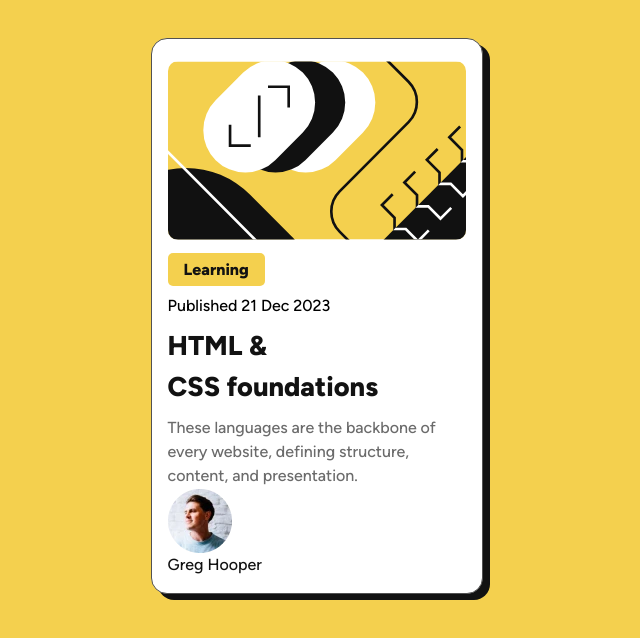
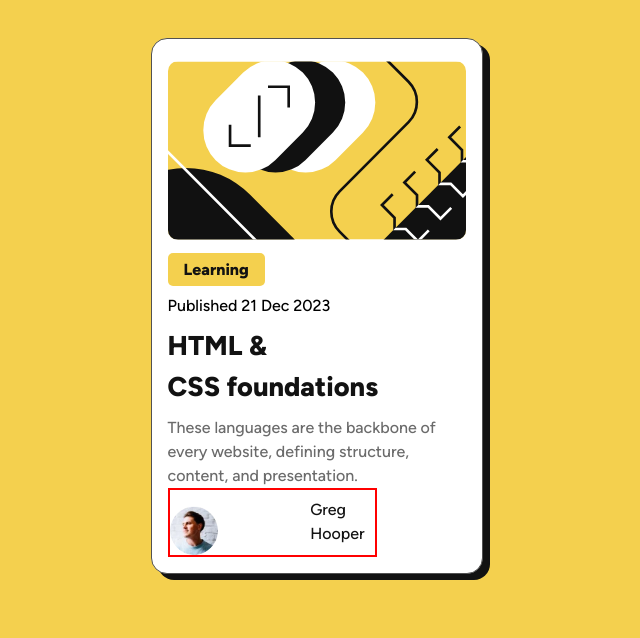
Before and after one commit to vikky2810/FrontendMentorChallenges, a plain HTML site: page 2_Blog_Preview_Card/index.html in a window 1280 px wide. Shown: the whole page, without its empty margins (323-963 px from the left). Drawn offline with Linux system fonts and the light colour scheme.

Commit message:
Add writer-info class for improved layout and styling of author section

```diff
--- a/2_Blog_Preview_Card/index.html
+++ b/2_Blog_Preview_Card/index.html
@@ -30,7 +30,7 @@
 
       <p>These languages are the backbone of every website, defining structure, content, and presentation.</p>
 
-      <div>
+      <div class="writer-info">
         <div class="profile">
           <img src="./assets/images/image-avatar.webp"/>
         </div>
--- a/2_Blog_Preview_Card/style.css
+++ b/2_Blog_Preview_Card/style.css
@@ -147,3 +147,28 @@ body{
   color: black;
   font-size: 1rem;
 }
+
+.writer-info{
+  display: flex;
+
+  align-items: center;
+  width: 70%;
+  border: 2px solid red;
+}
+.writer-info .profile img{
+  border-radius: 50%;
+  width: 3rem;
+}
+.writer-name {
+  display: flex;
+  justify-content: flex-start;
+  border: 2px solid blue;
+}
+.profile{
+    display: flex;
+    justify-content: flex-start;
+    align-items: center;
+    width: 100%;
+    margin-top: 1rem;
+
+}
```
